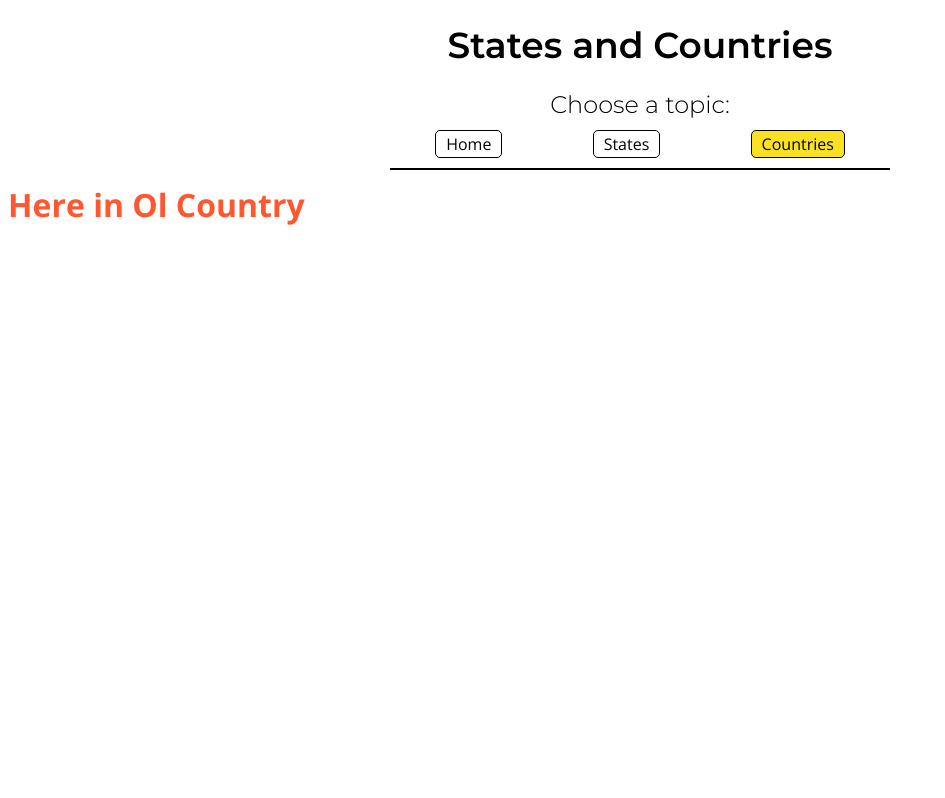
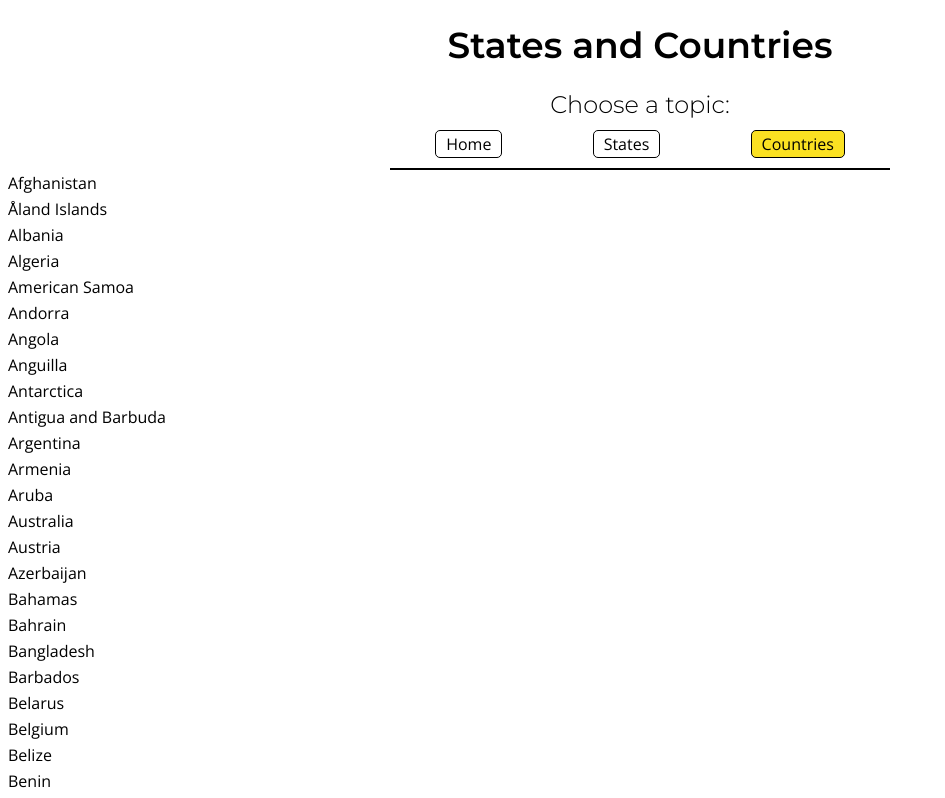
Before and after one commit to siobhanpmahoney/theSkimm_FrontendApprentice201808, a React (Vite) app: page /countries in a window 1280 px wide. Shown: the top 798 px of the page, without its empty margins (0-945 px from the left). Built offline with nearby package versions, Linux system fonts and the light colour scheme.

Commit message:
able to render arrays using reusable component

```diff
--- a/src/App.js
+++ b/src/App.js
@@ -2,11 +2,46 @@ import React, { Component } from 'react'
 import { Switch, Route } from 'react-router'
 import Nav from './components/Nav/Nav'
 import Home from './components/Home'
-import CountryContainer from './components/countries/CountryContainer'
+// import CountryContainer from './components/countries/CountryContainer'
 import StateContainer from './components/states/StateContainer'
+import Container from './components/Container'
+import { fetchCountries } from './api/countries'
+import { fetchStates } from './api/states'
 
-class App extends Component{
+
+class App extends Component {
+
+  constructor() {
+    super()
+
+
+    this.state = {
+      countries: []
+    }
+
+    this.fetchCountries = fetchCountries.bind(this)
+    this.fetchStates = fetchStates.bind(this)
+  }
+
+
+  componentDidMount() {
+    // this.fetchCountries().then(values => {
+    //   this.setState({
+    //     countries: values
+    //   })
+    // })
+  }
+
+
+
+
+
+
   render () {
+    // let {countries} = this.fetchCountries().then(async values => values )
+
+
+
     return (
       <div>
         <h1 className="heading heading--main">States and Countries</h1>
@@ -16,8 +51,16 @@ class App extends Component{
 
 {/* Moved jsx elements for homepage into separate component /Home.js */}
         <Route exact path="/" component={Home} />
-        <Route exact path="/countries" component={CountryContainer} />
-        <Route exact path="/states" component={StateContainer} />
+
+{/*        <Route exact path="/states" component={StateContainer} /> */}
+
+          <Route exact path='/countries' render={ () => {
+            return <Container fetchFunction = {this.fetchCountries} />  }}
+          />
+
+        <Route exact path='/states' render={ () => {
+            return <Container fetchFunction = {this.fetchStates} />  }}
+          />
 
 
         </Switch>
@@ -26,4 +69,5 @@ class App extends Component{
     )
   }
 }
+
 export default App
--- /dev/null
+++ b/src/components/Container.js
@@ -0,0 +1,36 @@
+import React from 'react'
+import List from './List'
+
+class Container extends React.Component {
+  constructor(props) {
+    super(props)
+
+    this.state = {
+      items: []
+    }
+  }
+
+  componentDidMount() {
+    this.props.fetchFunction()
+    .then(values => {
+      this.setState({
+        items: values
+      })
+    })
+  }
+
+
+
+
+
+
+  render() {
+    return (
+      <div>
+        <List list={this.state.items} />
+      </div>
+    )
+  }
+}
+
+export default Container
--- /dev/null
+++ b/src/components/Item.js
@@ -0,0 +1,12 @@
+import React from 'react'
+
+
+const Item = ({ name }) => {
+  return (
+    <div>
+      {name}
+    </div>
+  )
+}
+
+export default Item
--- /dev/null
+++ b/src/components/List.js
@@ -0,0 +1,14 @@
+import React from 'react'
+import Item from './Item'
+
+const List = ({ list }) => {
+  return (
+    <div>
+      {list.map((element) => {
+        return <Item name={element} key = {element} />
+      } )}
+    </div>
+  )
+}
+
+export default List
--- a/src/components/countries/CountryContainer.js
+++ b/src/components/countries/CountryContainer.js
@@ -1,15 +1,21 @@
-import React from 'react'
-
-class CountryContainer extends React.Component {
-  render() {
-    return (
-      <div>
-        <h1 style={{fontSize:"200%", color: "#FF5730" }}>
-          Here in Ol Country
-        </h1>
-      </div>
-    )
-  }
-}
-
-export default CountryContainer
+// import React from 'react'
+// import { fetchCountries } from '../api/countries'
+//
+// class CountryContainer extends React.Component {
+//
+//
+//
+//
+//
+//   render() {
+//     return (
+//       <div>
+//         <h1 style={{fontSize:"200%", color: "#FF5730" }}>
+//           Here in Ol Country
+//         </h1>
+//       </div>
+//     )
+//   }
+// }
+//
+// export default CountryContainer
```
Also changed, not shown: 3 other files (tests, documents, lock files or other folders).
